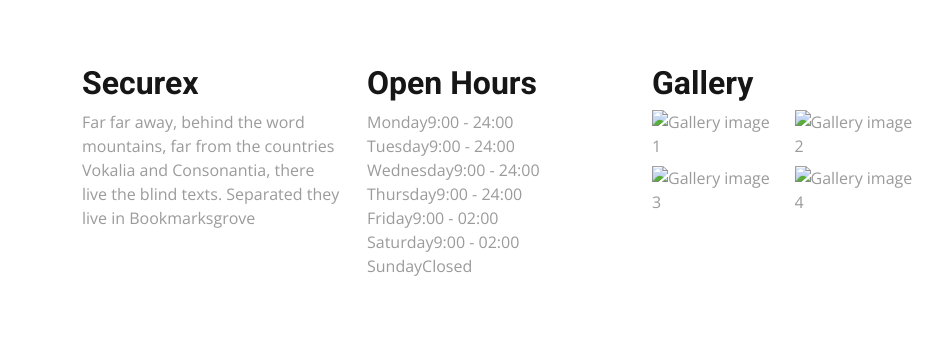
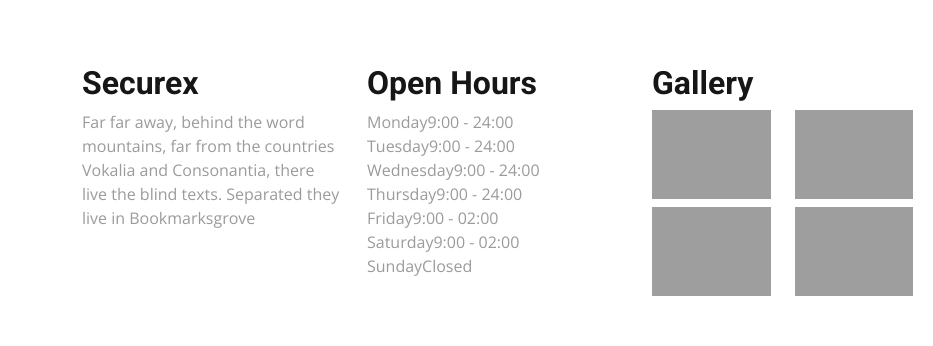
Before and after one commit to sumirthan09/Security, a plain HTML site: page index.html in a window 1280 px wide. Shown: the part 3205-3551 px from the top of the page, 0-933 px from the left. Drawn offline with nearby package versions, Linux system fonts and the light colour scheme; files that its build step writes are made by us from their sources; the site is published under a folder, as on GitHub Pages, so addresses that start at the root find nothing.

Commit message:
image issue solve

```diff
--- a/index.html
+++ b/index.html
@@ -703,16 +703,16 @@
     <h2 class="ftco-heading-2">Gallery</h2>
     <div class="row no-gutters">
       <div class="col-6 mb-2 pr-1">
-        <img src="/img/r2.jpg" class="img-fluid" alt="Gallery image 1">
+        <img src="./img/r2.jpg" class="img-fluid" alt="Gallery image 1">
       </div>
       <div class="col-6 mb-2 pl-1">
-        <img src="/img/r1.jpg" class="img-fluid" alt="Gallery image 2">
+        <img src="./img/r1.jpg" class="img-fluid" alt="Gallery image 2">
       </div>
       <div class="col-6 pr-1">
-        <img src="/img/r4.jpg" class="img-fluid" alt="Gallery image 3">
+        <img src="./img/r4.jpg" class="img-fluid" alt="Gallery image 3">
       </div>
       <div class="col-6 pl-1">
-        <img src="/img/r3.jpg" class="img-fluid" alt="Gallery image 4">
+        <img src="./img/r3.jpg" class="img-fluid" alt="Gallery image 4">
       </div>
     </div>
   </div>
```
